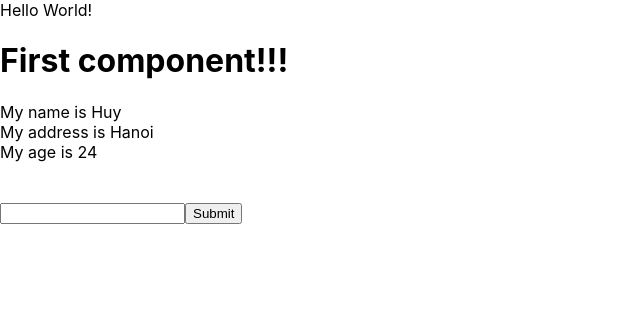
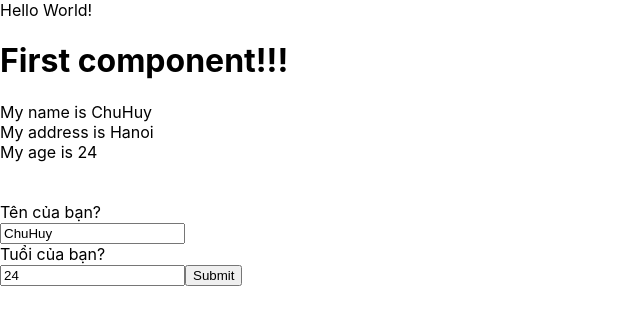
Before and after one commit to hamupig213/react-demo, a React (Create React App) app: page / in a window 1280 px wide. Shown: the top 324 px of the page, without its empty margins (0-640 px from the left). Built offline with nearby package versions, Linux system fonts and the light colour scheme.

Commit message:
Component cha con

```diff
--- a/src/components/MyComponents.js
+++ b/src/components/MyComponents.js
@@ -1,51 +1,14 @@
 // class components
 
 import React from "react";
+import UserInfor from "./UserInfor";
 
 class MyComponent extends React.Component {
-    state = {
-        name: "Huy",
-        add: "Hanoi",
-        age: 24,
-    };
-
-    // handleClick = (event) => {
-    //     console.log("Heello", this.state.name);
-    //     this.setState({
-    //         name: "Huy Chu",
-    //         age: Math.floor(Math.random() * 100 + 1),
-    //     });
-    // };
-
-    // handleOnMouseOver = (event) => {
-    //     alert("Hello World!");
-    // };
-
-    handleOnSubmit = (event) => {
-        event.preventDefault();
-        console.log("Submit", this.state);
-    };
-
-    handleOnChangeInput = (event) => {
-        this.setState({
-            name: event.target.value,
-        });
-        console.log(event.target.value);
-    }
-
     render() {
         return (
             <div>
                 <h1>First component!!!</h1>
-                My name is {this.state.name} <br />
-                My address is {this.state.add} <br />
-                My age is {this.state.age} <br />
-                <br />
-                <br />
-                <form onSubmit={this.handleOnSubmit}>
-                    <input type="text" onChange={this.handleOnChangeInput}></input>
-                    <button>Submit</button>
-                </form>
+                <UserInfor></UserInfor>
             </div>
         );
     }
--- /dev/null
+++ b/src/components/UserInfor.js
@@ -0,0 +1,58 @@
+import React from "react";
+
+class UserInfor extends React.Component {
+    state = {
+        name: "ChuHuy",
+        add: "Hanoi",
+        age: 24,
+    };
+
+    handleOnSubmit = (event) => {
+        event.preventDefault();
+        console.log("Submit", this.state);
+    };
+
+    handleOnChangeName = (event) => {
+        this.setState({
+            name: event.target.value,
+        });
+    };
+
+    handleOnChangeAge = (event) => {
+        this.setState({
+            age: event.target.value,
+        });
+    };
+
+    render() {
+        return (
+            <div>
+                My name is {this.state.name} <br />
+                My address is {this.state.add} <br />
+                My age is {this.state.age} <br />
+                <br />
+                <br />
+                <form onSubmit={this.handleOnSubmit}>
+                    <label>Tên của bạn?</label>
+                    <br></br>
+                    <input
+                        type="text"
+                        onChange={this.handleOnChangeName}
+                        value={this.state.name}
+                    ></input>
+                    <br></br>
+                    <label>Tuổi của bạn?</label>
+                    <br></br>
+                    <input
+                        type="text"
+                        onChange={this.handleOnChangeAge}
+                        value={this.state.age}
+                    ></input>
+                    <button>Submit</button>
+                </form>
+            </div>
+        );
+    }
+}
+
+export default UserInfor;
```
